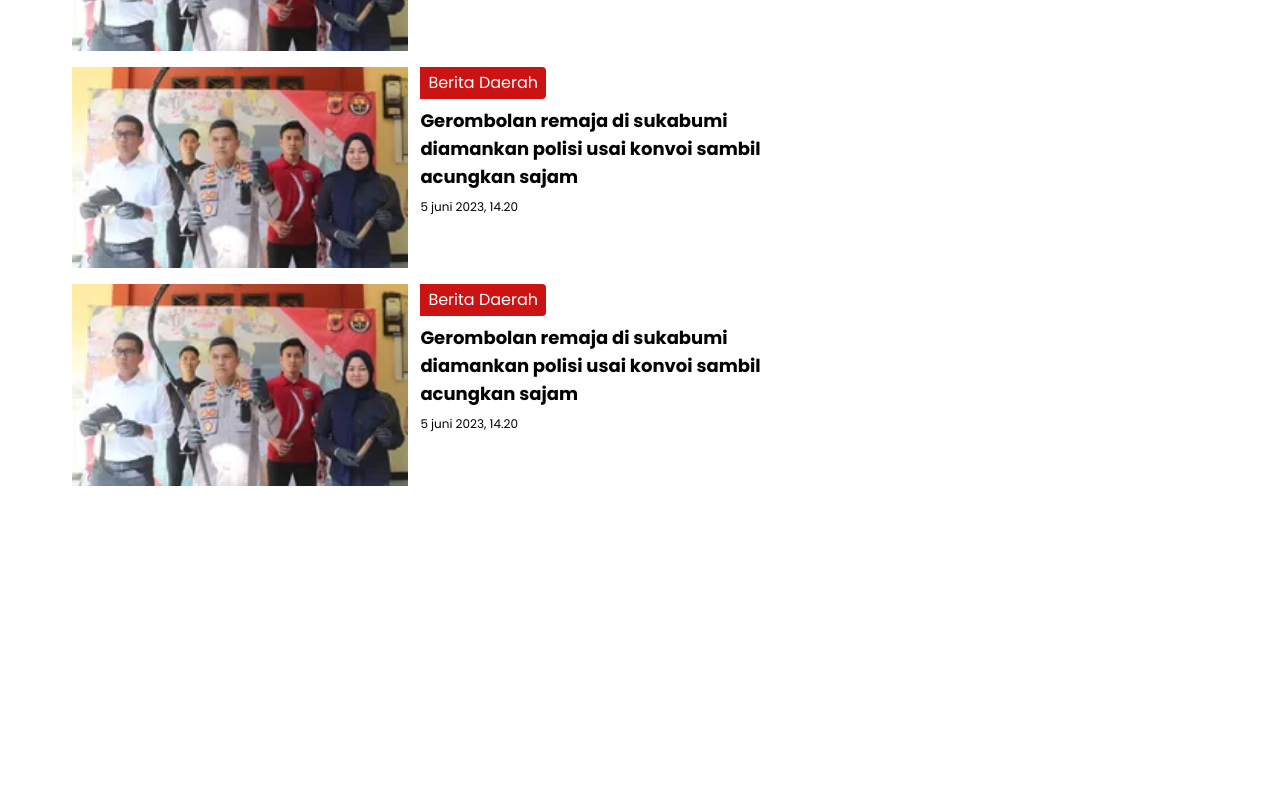
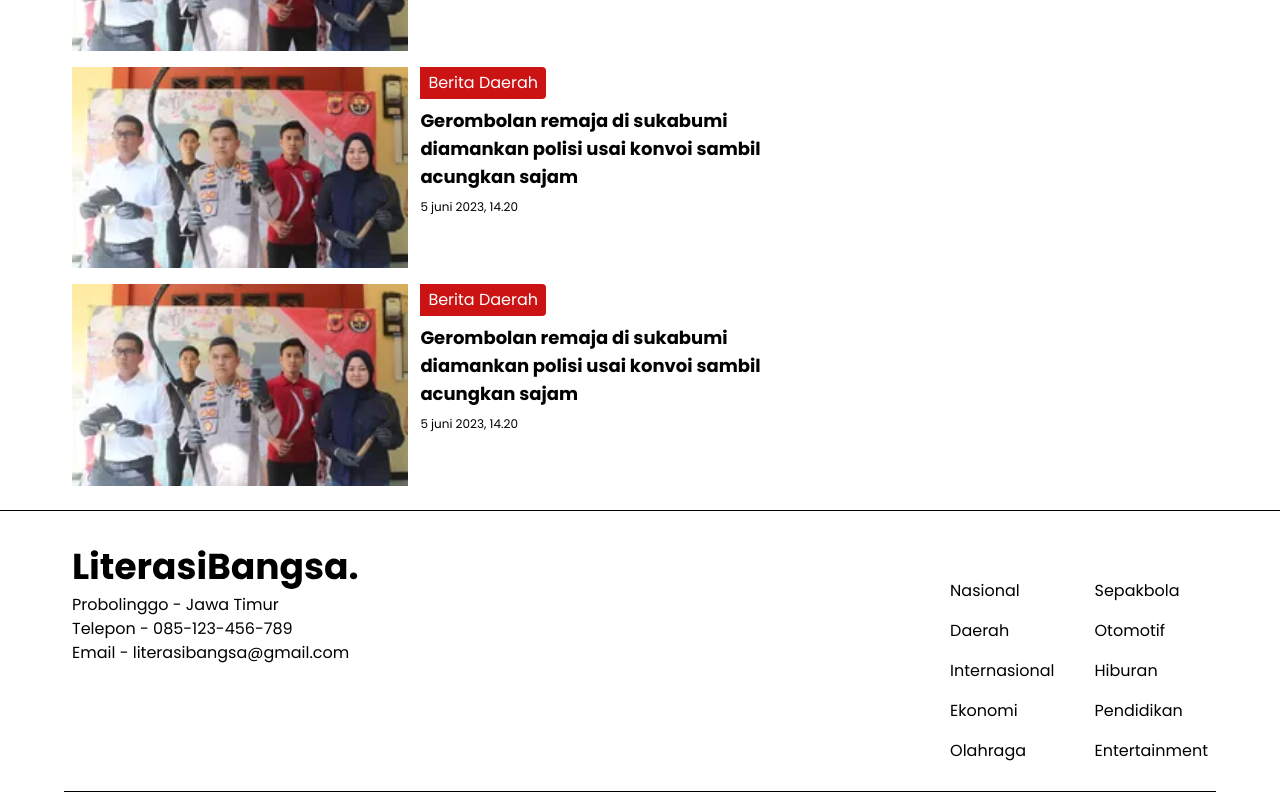
Before and after one commit to AliMasykur10/literasi-bangsa, a React (Create React App) app: page / in a window 1280 px wide. Shown: the part 2683-3483 px from the top of the page. Before the commit the page ends 3193 px from the top, so only its background shows below. Built offline with nearby package versions, Linux system fonts and the light colour scheme.

Commit message:
menyelesaikan homepage

```diff
--- a/src/components/atoms/terpopulerComp/terpopulerComp.js
+++ b/src/components/atoms/terpopulerComp/terpopulerComp.js
@@ -3,7 +3,7 @@ export default function TerpopulerComp({ index }) {
     <>
       <div>
         <div className="terpopuler-comp flex items-center pb-4 ">
-          <div className="w-16 sm:w-36 flex justify-center ">
+          <div className="w-36 flex justify-center ">
             <p className=" font-bold text-4xl">{index}</p>
           </div>
           <h2 className="font-bold text-sm sm:text-lg">Gerombolan remaja di sukabumi diamankan polisi usai konvoi sambil acungkan sajam</h2>
--- /dev/null
+++ b/src/components/molecules/footerCompFirst/footerCompFirst.js
@@ -0,0 +1,28 @@
+import logo from "../../../assets/lliterasibangsa.svg";
+
+export default function FooterCompFirst() {
+  return (
+    <>
+      <div className="footer-component-first w-full sm:max-w-6xl mx-auto mb-5 sm:flex sm:justify-between p-2">
+        <div className="footer-left">
+          <img src={logo} alt="literasi bangsa" />
+          <p>Probolinggo - Jawa Timur</p>
+          <p>Telepon - 085-123-456-789</p>
+          <p>Email - literasibangsa@gmail.com</p>
+        </div>
+        <div className="footer-right mt-10 grid grid-rows-5 grid-flow-col gap-y-2 sm:gap-y-4 sm:gap-x-10 ">
+          <p>Nasional</p>
+          <p>Daerah</p>
+          <p>Internasional</p>
+          <p>Ekonomi</p>
+          <p>Olahraga</p>
+          <p>Sepakbola</p>
+          <p>Otomotif</p>
+          <p>Hiburan</p>
+          <p>Pendidikan</p>
+          <p>Entertainment</p>
+        </div>
+      </div>
+    </>
+  );
+}
--- /dev/null
+++ b/src/components/molecules/footerCompSecond/footerCompSecond.js
@@ -0,0 +1,14 @@
+export default function FooterCompSecond() {
+  return (
+    <>
+      <div className="footer-component-second w-full sm:max-w-6xl mx-auto mb-10 flex flex-col sm:flex-row sm:justify-between p-2">
+        <div className="footer-second-left flex gap-x-5 mb-3">
+          <p className="pr-3 text-xs sm:text-base sm:pr-4 border-r-2 ">tentang kami</p>
+          <p className="pr-3 text-xs sm:text-base sm:pr-4 border-r-2 ">readaksi</p>
+          <p className="pr-3 text-xs sm:text-base sm:pr-4 border-r-2 ">info iklan</p>
+        </div>
+        <p className="text-xs sm:text-base  ">@2023 literasi bangsa media</p>
+      </div>
+    </>
+  );
+}
--- a/src/components/molecules/terpopuler/terpopuler.js
+++ b/src/components/molecules/terpopuler/terpopuler.js
@@ -7,13 +7,15 @@ export default function Terpopuler() {
   }
   return (
     <>
-      <div className="terpopuler bg-slate-700 w-full h-12 sm:basis-4/12">
+      <div className="terpopuler bg-slate-700 w-full sm:basis-4/12">
         <h1 className="font-bold text-2xl mb-4 ml-2">Terpopuler</h1>
         <hr className="mb-1" />
         <hr className="mb-7" />
-        {row.map((items, index) => (
-          <div key={index}>{items}</div>
-        ))}
+        <div className="data-terpopuler">
+          {row.map((items, index) => (
+            <div key={index}>{items}</div>
+          ))}
+        </div>
       </div>
     </>
   );
--- /dev/null
+++ b/src/components/organisms/footer/footer.js
@@ -0,0 +1,15 @@
+import FooterCompFirst from "../../molecules/footerCompFirst/footerCompFirst";
+import FooterCompSecond from "../../molecules/footerCompSecond/footerCompSecond";
+
+export default function Footer() {
+  return (
+    <>
+      <div className="footer">
+        <hr className="mb-5" />
+        <FooterCompFirst />
+        <hr className="mb-5 w-full sm:max-w-6xl mx-auto" />
+        <FooterCompSecond />
+      </div>
+    </>
+  );
+}
--- a/src/pages/homepage/homePage.js
+++ b/src/pages/homepage/homePage.js
@@ -1,3 +1,4 @@
+import Footer from "../../components/organisms/footer/footer";
 import Header from "../../components/organisms/header/header";
 import Main from "../../components/organisms/main/main";
 
@@ -6,6 +7,7 @@ export default function HomePage() {
     <>
       <Header />
       <Main />
+      <Footer />
     </>
   );
 }
```
